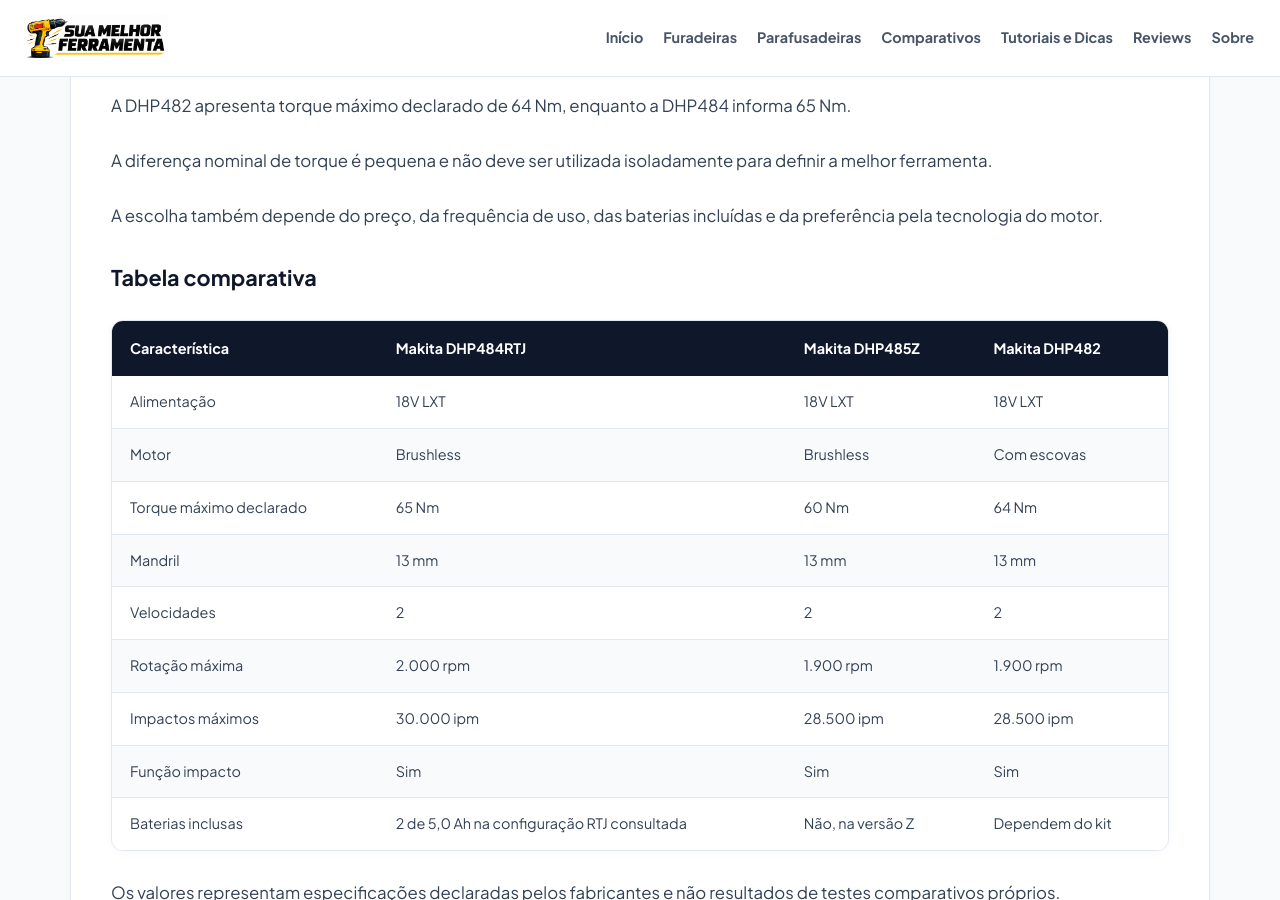
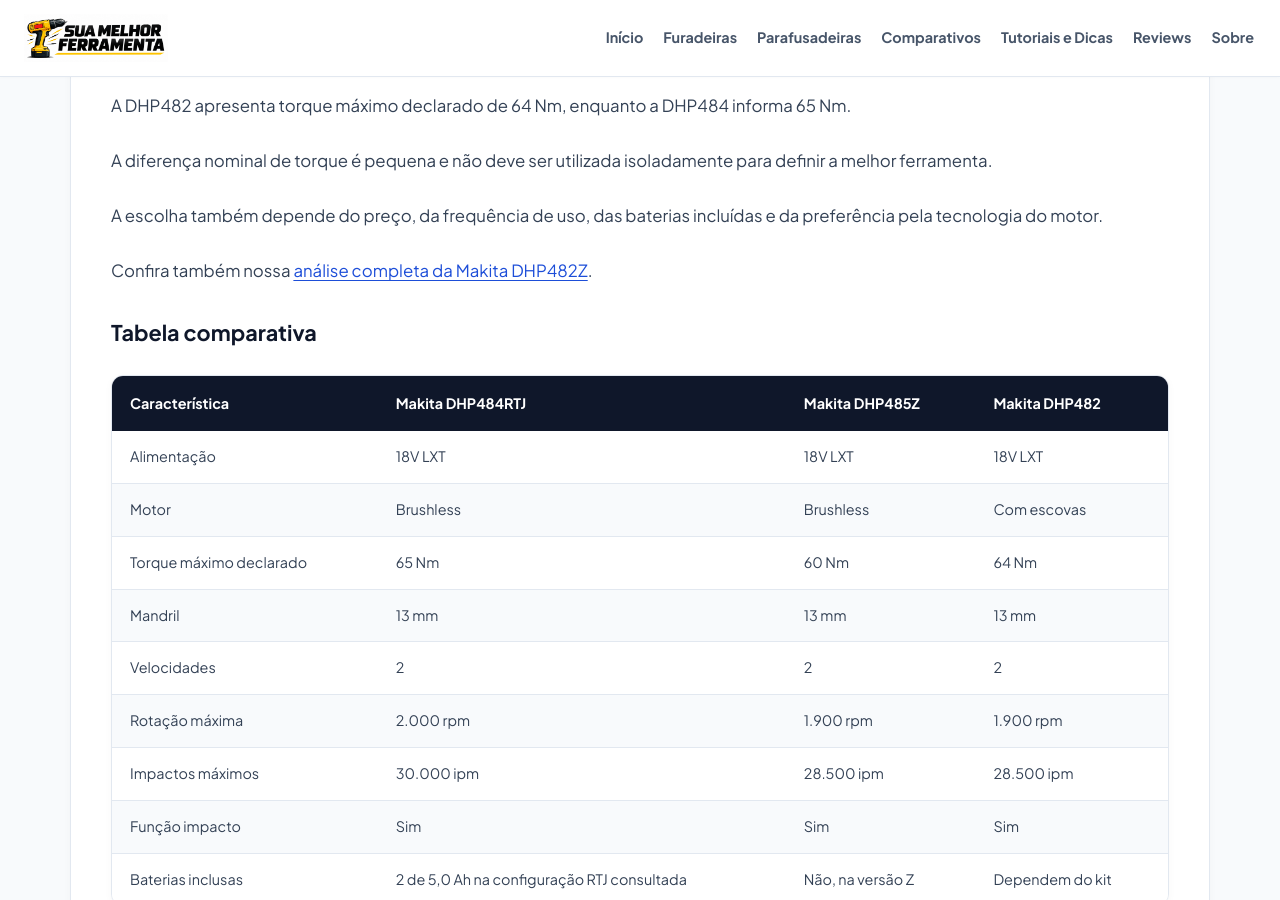
Before and after one commit to membroequipe/SiteReview, a Jekyll site: the page built from _posts/2026-11-04-review-makita-dhp484rtj.md, in a window 1280 px wide and 900 px high, scrolled down 12732 px. Built offline with Jekyll 4.4.1, drawn with Linux system fonts in a browser that asks for light colours.

Commit message:
Update 2026-11-04-review-makita-dhp484rtj.md

```diff
--- a/_posts/2026-11-04-review-makita-dhp484rtj.md
+++ b/_posts/2026-11-04-review-makita-dhp484rtj.md
@@ -313,6 +313,8 @@
 
 A escolha também depende do preço, da frequência de uso, das baterias incluídas e da preferência pela tecnologia do motor.
 
+Confira também nossa [análise completa da Makita DHP482Z](/furadeiras/reviews/review-makita-dhp482/).
+
 ### Tabela comparativa
 
 | Característica | Makita DHP484RTJ | Makita DHP485Z | Makita DHP482 |
```
